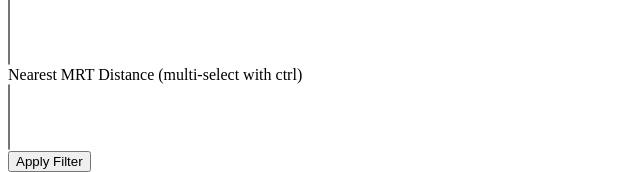
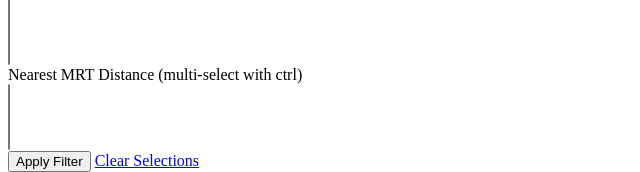
Before and after one commit to cliftonfelix/AirHDB, a Django app: template app/templates/app/listings.html in a window 1280 px wide. Shown: the part 849-1021 px from the top of the page, without its empty margins (0-640 px from the left). Run offline with Django 3.2, Linux system fonts and the light colour scheme; the template is opened without the code that fills it, so the values that code supplies are empty.

Commit message:
Update listings.html

```diff
--- a/app/templates/app/listings.html
+++ b/app/templates/app/listings.html
@@ -110,6 +110,7 @@
         </div>
 
         <button type="submit">Apply Filter</button>
+        <a href = "{% url 'listings' %}">Clear Selections</a>
 
       </form>
     </div>
```
